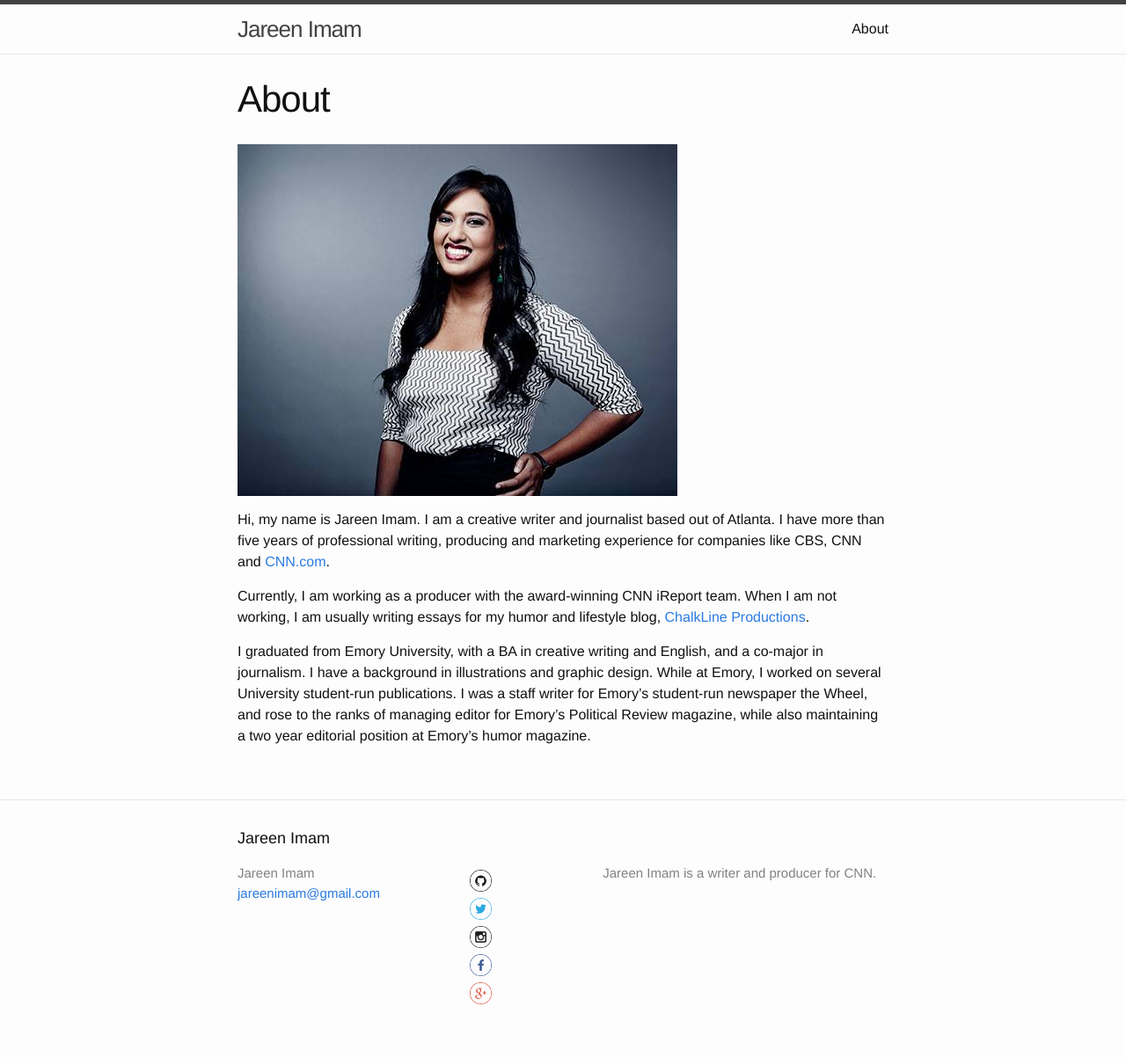
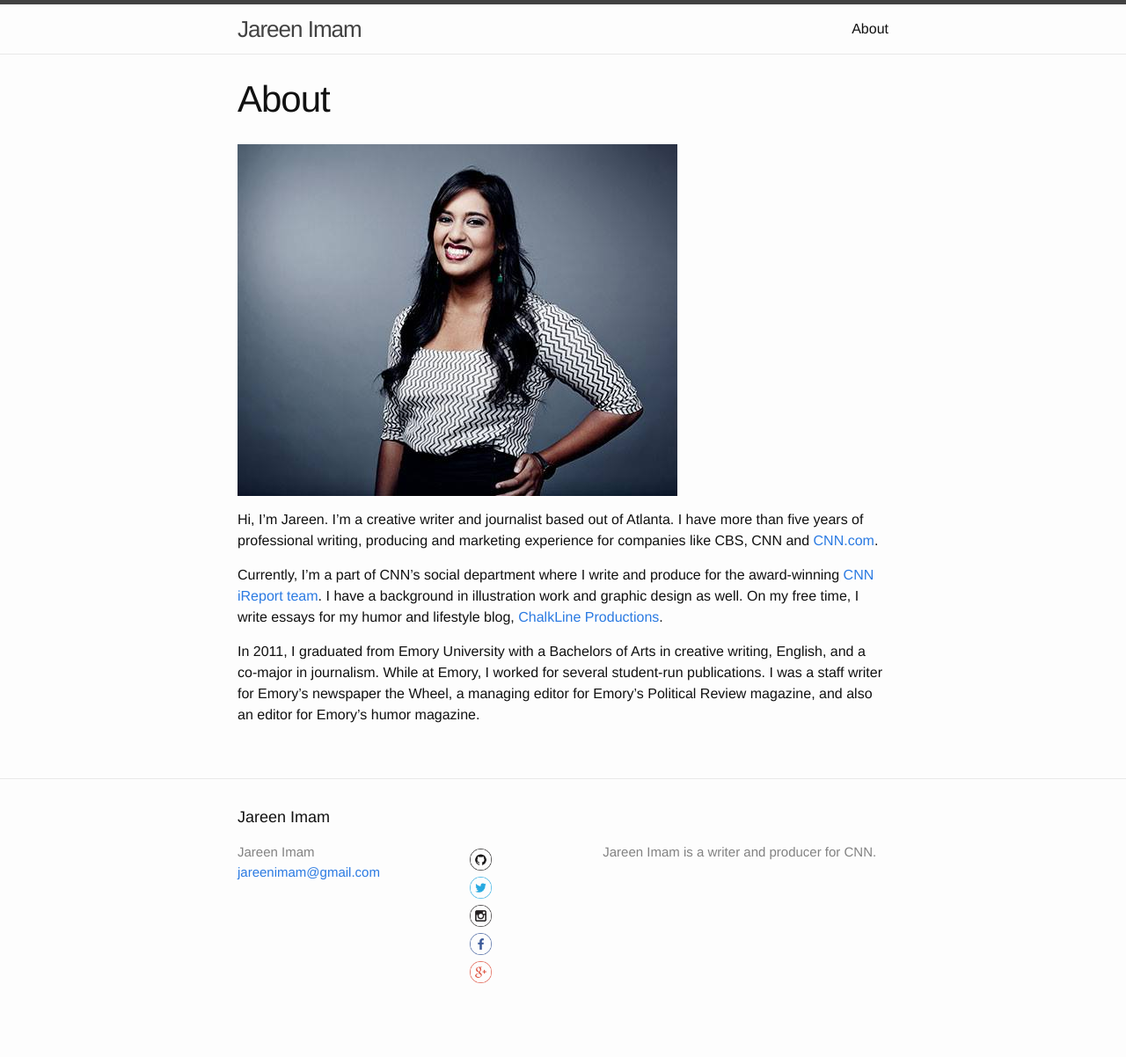
Before and after one commit to jareenai/jareenai.github.io, a Jekyll site: the page built from about.md, in a window 1280 px wide. Shown: the whole page at 88% size. Built offline with Jekyll 4.4.1, drawn with Linux system fonts in a browser that asks for light colours; after the commit the page ends 1178 px from its top, so only the background shows below that.

Commit message:
Edited about page text

```diff
--- a/about.md
+++ b/about.md
@@ -5,8 +5,8 @@
 ---
 ![photo of Jareen Imam](/img/profile-photo.jpg)
 
-Hi, my name is Jareen Imam. I am a creative writer and journalist based out of Atlanta. I have more than five years of professional writing, producing and marketing experience for companies like CBS, CNN and [CNN.com](http://cnn.com).
+Hi, I'm Jareen. I'm a creative writer and journalist based out of Atlanta. I have more than five years of professional writing, producing and marketing experience for companies like CBS, CNN and [CNN.com](http://cnn.com).
 
-Currently, I am working as a producer with the award-winning CNN iReport team. When I am not working, I am usually writing essays for my humor and lifestyle blog, [ChalkLine Productions](http://chalklineproductions.blogspot.com/).
+Currently, I'm a part of CNN's social department where I write and produce for the award-winning [CNN iReport team](http://ireport.cnn.com/blogs/ireport-blog/2012/03/09/team-ireport-grows-again-welcome-jareen-imam). I have a background in illustration work and graphic design as well. On my free time, I write essays for my humor and lifestyle blog, [ChalkLine Productions](http://chalklineproductions.blogspot.com/).
 
-I graduated from Emory University, with a BA in creative writing and English, and a co-major in journalism. I have a background in illustrations and graphic design. While at Emory, I worked on several University student-run publications. I was a staff writer for Emory's student-run newspaper the Wheel, and rose to the ranks of managing editor for Emory's Political Review magazine, while also maintaining a two year editorial position at Emory's humor magazine.
+In 2011, I graduated from Emory University with a Bachelors of Arts in creative writing, English, and a co-major in journalism. While at Emory, I worked for several student-run publications. I was a staff writer for Emory's newspaper the Wheel, a managing editor for Emory's Political Review magazine, and also an editor for Emory's humor magazine.
```
